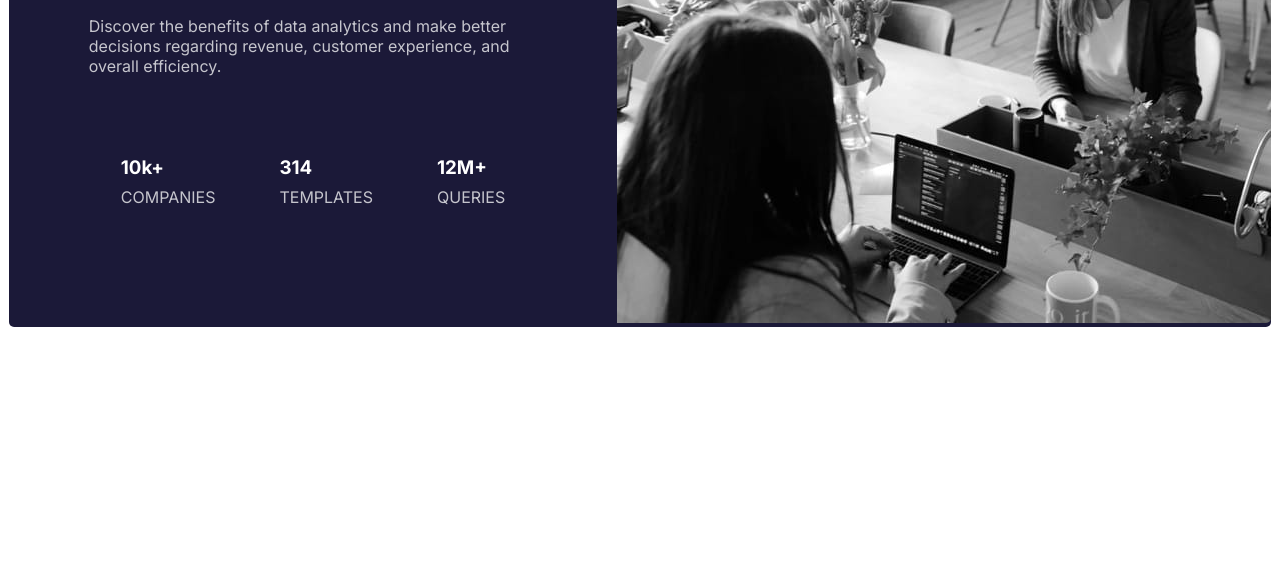
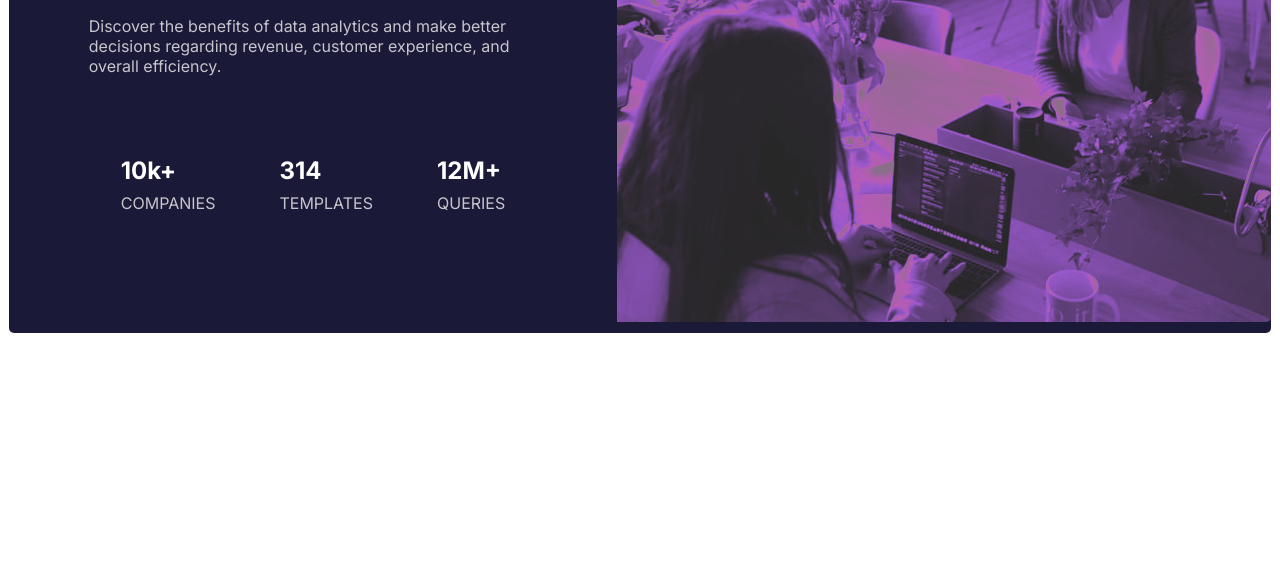
Before and after one commit to Matheus2004a/Stats-Review-Card, a plain HTML site: page index.html in a window 1280 px wide. Shown: the part 222-800 px from the top of the page. Drawn offline with Linux system fonts and the light colour scheme.

Commit message:
Corrigindo tonalidade da cor da imagem

```diff
--- a/index.html
+++ b/index.html
@@ -19,15 +19,15 @@
 
       <div class="container-actions">
         <fieldset>
-          <h3>10k+</h3>
+          <h2>10k+</h2>
           <p>companies</p>
         </fieldset>
         <fieldset>
-          <h3>314</h3>
+          <h2>314</h2>
           <p>templates</p>
         </fieldset>
         <fieldset>
-          <h3>12M+</h3>
+          <h2>12M+</h2>
           <p>queries</p>
         </fieldset>
       </div>
--- a/style.css
+++ b/style.css
@@ -25,7 +25,6 @@ main{
 
 main,.container-actions{
     display: flex;
-    align-items: center;
 }
 
 .section-text{
@@ -36,7 +35,7 @@ main,.container-actions{
     font-size: 2rem;
 }
 
-.section-text h1,h3{
+.section-text h1,h2{
     color: var(--main-heading);
 }
 
@@ -63,7 +62,7 @@ fieldset{
 }
 
 figure img{
-    filter: sepia(var(--accent)) brightness(90%) hue-rotate(220deg) saturate(300%) contrast(101%);
+    filter: sepia(100%) brightness(45%) hue-rotate(230deg) saturate(560%) contrast(70%);
     border-radius: 0 5px 5px 0;
 }
 
@@ -78,7 +77,7 @@ figure img{
         text-align: center;
     }
 
-    .section-text h1,h3{
+    .section-text h1,h2{
         font-size: 1.5rem;
     }
 
```
